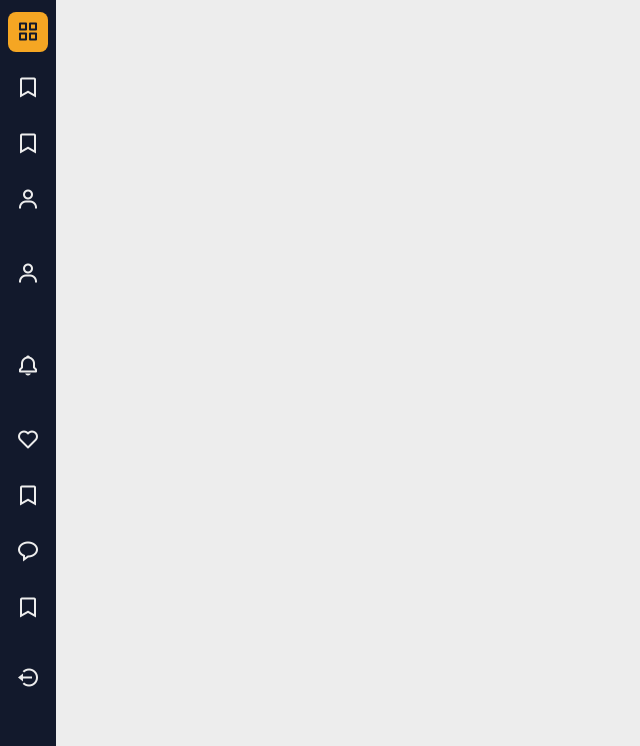
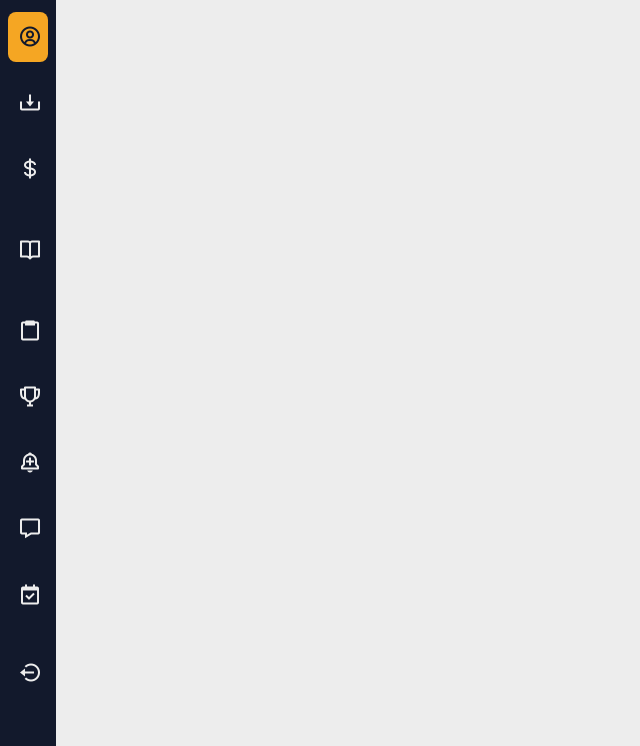
Before and after one commit to Porkodi12/shine, a PHP site: page /home.php in a window 1280 px wide. Shown: the part 340-1086 px from the top of the page, without its empty margins (0-640 px from the left). Run offline with PHP 8.4, Linux system fonts and the light colour scheme.

Commit message:
Add files via upload

```diff
--- a/home.php
+++ b/home.php
@@ -5,12 +5,12 @@
         <meta name="viewport" content="width=device-width, initial-scale=1.0">
         <!-- STYLES CSS -->
         <link rel="stylesheet" href="style1.css">
-        <link rel="stylesheet" href="style.css">
 
         <!-- BOX ICONS CSS-->
         <link href='https://cdn.jsdelivr.net/npm/boxicons@2.0.5/css/boxicons.min.css' rel='stylesheet'>
 
         <link rel="stylesheet" href="https://fonts.googleapis.com/css?family=Roboto|Varela+Round">
+
        <!-- <link rel="stylesheet" href="https://fonts.googleapis.com/icon?family=Material+Icons">
        <link rel="stylesheet" href="https://maxcdn.bootstrapcdn.com/font-awesome/4.7.0/css/font-awesome.min.css">
        <link rel="stylesheet" href="https://maxcdn.bootstrapcdn.com/bootstrap/3.3.7/css/bootstrap.min.css">
@@ -22,10 +22,11 @@
     <body id="body">
         <div class="l-navbar" id="navbar">
             <nav class="nav">
+
                 <div>
                     <a href="#" class="nav__logo">
                         <img src="assets/icons/logo.svg" alt="" class="nav__logo-icon">
-                        <span class="nav__logo-text">Bedimcode</span>
+                        <span class="nav__logo-text">Shine</span>
                     </a>
 
                     <div class="nav__toggle" id="nav-toggle">
@@ -34,44 +35,44 @@
 
                     <ul class="nav__list">
                         <a href="admission.php" class="nav__link active">
-                            <i class='bx bx-grid-alt nav__icon'></i>
+                            <i class='bx bx-user-circle nav__icon'></i>
                             <span class="nav__text">Admission</span>
                         </a>
                         <a href="course.php" class="nav__link">
-                            <i class='bx bx-bookmark nav__icon'></i>
-                              <span class="nav__text">Course</span>
+                            <i class='bx bx-download nav__icon'></i>
+                              <span class="nav__text">Material</span>
                         </a>
                         <a href="fees.php" class="nav__link">
-                            <i class='bx bx-bookmark nav__icon'></i>
+                            <i class='bx bx-dollar nav__icon'></i>
                               <span class="nav__text">Fees</span>
                         </a>
                         <a href="class.php" class="nav__link">
-                            <i class='bx bx-user nav__icon' ></i>
-                            <span class="nav__text">Class</span>
+                            <i class='bx bx-book-open nav__icon' ></i>
+                            <span class="nav__text">Live Class</span>
                         </a>
                         <a href="ctable.php" class="nav__link">
-                            <i class='bx bx-user nav__icon' ></i>
-                            <span class="nav__text">Class Time Table</span>
+                            <i class='bx bx-clipboard nav__icon' ></i>
+                            <span class="nav__text">TimeTable</span>
                         </a>
-                        <a href="timetable.php" class="nav__link">
-                            <i class='bx bx-bell nav__icon' ></i>
-                            <span class="nav__text">Exam Time Table</span>
-                        </a>
+                        <!-- <a href="timetable.php" class="nav__link">
+                            <i class='bx bx-pencil nav__icon' ></i>
+                            <span class="nav__text">Exam TimeTable</span>
+                        </a> -->
                         <a href="mark.php" class="nav__link">
-                            <i class='bx bx-heart nav__icon'></i>
+                            <i class='bx bx-trophy nav__icon'></i>
                             <span class="nav__text">Mark</span>
                         </a>
 
                         <a href="announce.php" class="nav__link">
-                            <i class='bx bx-bookmark nav__icon'></i>
+                            <i class='bx bx-bell-plus nav__icon'></i>
                               <span class="nav__text">Announcement</span>
                         </a>
                         <a href="feedback.php" class="nav__link">
-                            <i class='bx bx-message-rounded nav__icon' ></i>
+                            <i class='bx bx-message nav__icon' ></i>
                             <span class="nav__text">Feedback</span>
                         </a>
                         <a href="attendence.php" class="nav__link">
-                            <i class='bx bx-bookmark nav__icon'></i>
+                            <i class='bx bx-calendar-check nav__icon'></i>
                               <span class="nav__text">Attendence</span>
                         </a>
                     </ul>
@@ -80,6 +81,7 @@
                     <i class='bx bx-log-out-circle nav__icon'></i>
                     <span class="nav__text">Close</span>
                 </a>
+
             </nav>
         </div>
         <!-- <h2>Unete al canal</h2>
@@ -90,4 +92,5 @@
     </body>
     <!-- MAIN JS -->
     <script src="main.js"></script>
+
 </html>
--- a/style1.css
+++ b/style1.css
@@ -41,7 +41,7 @@ body {
   margin: 0;
   padding: 1rem 0 0 5rem;
   font-family: var(--body-font);
-  background-color: var(--white-color);
+   background-color: var(--white-color);
   -webkit-transition: .5s;
   transition: .5s;
 }
@@ -140,7 +140,7 @@ a {
   -webkit-box-align: center;
       -ms-flex-align: center;
           align-items: center;
-  padding: .5rem;
+  padding: 10px;
   margin-bottom: 1rem;
   border-radius: .5rem;
   color: var(--white-color);
@@ -160,6 +160,7 @@ a {
 
 .nav__text {
   font-weight: 700;
+  font-size: 1.5rem;
 }
 
 /*Show menu*/
```
Also changed, not shown: ctable.php (+77 -0 lines).
